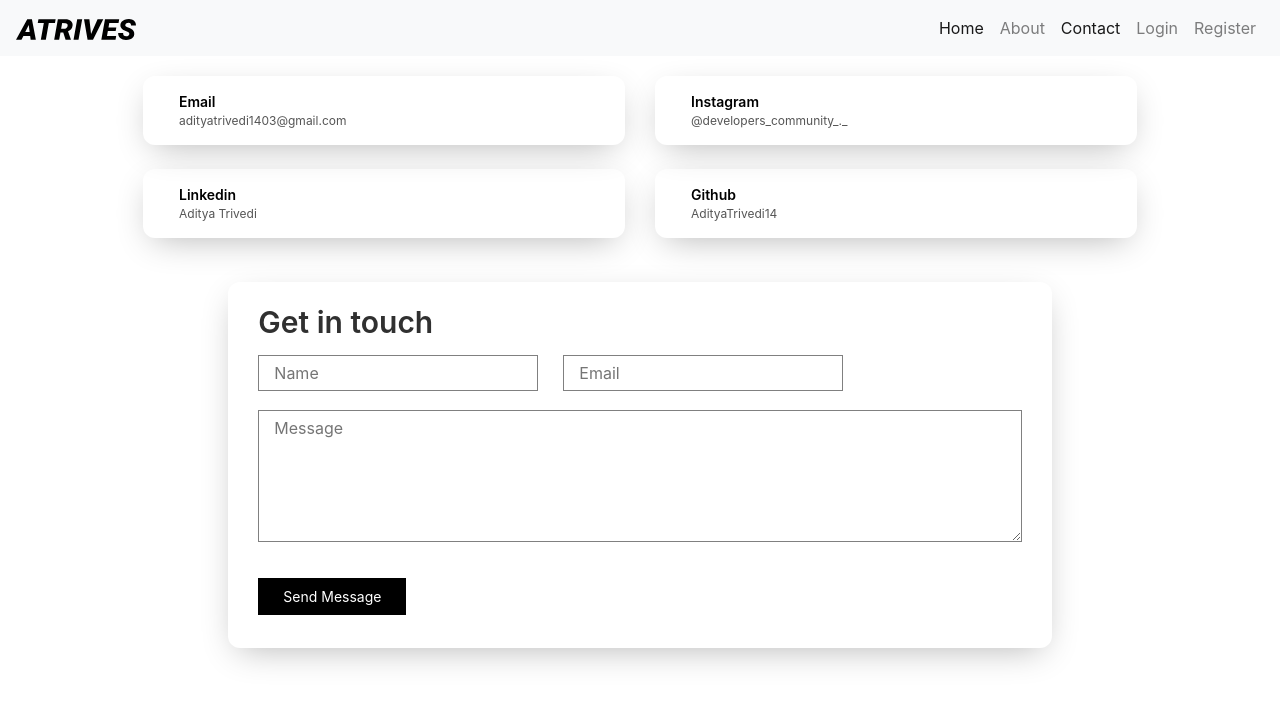
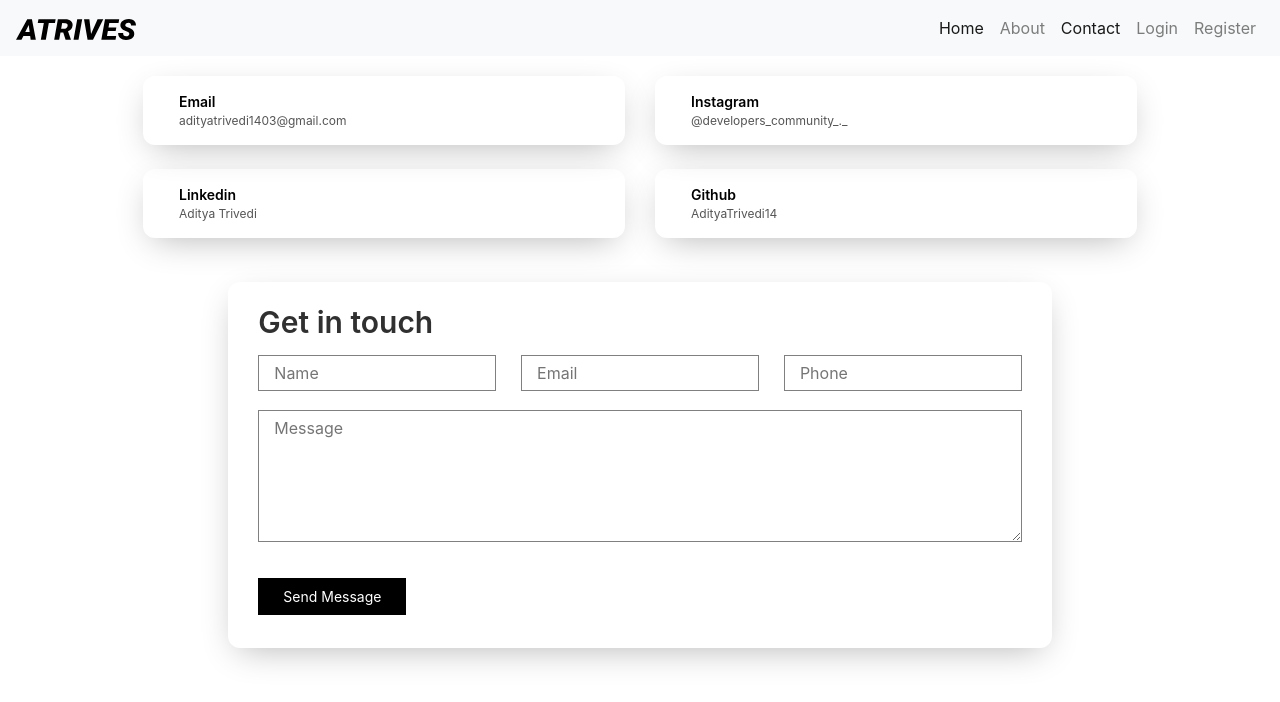
Before and after one commit to AdityaTrivedi14/MERN_app, a React (Create React App) app in the folder client/: page /contact in a window 1280 px wide. Shown: the top 702 px of the page. Built offline with nearby package versions, Linux system fonts and the light colour scheme; no server answers.

Commit message:
ContactPage data AutoFill

```diff
--- a/client/src/App.css
+++ b/client/src/App.css
@@ -102,7 +102,14 @@ body {
   color: #303030;
   margin-bottom: 10px;
 }
-.contactInput:first-child {
+.contactForm-content {
+  display: flex;
+  justify-content: space-between;
+}
+.contactInput {
+  width: 100%;
+}
+.contactInput:not(:last-child) {
   margin-right: 25px;
 }
 .contactInput,
--- a/client/src/components/Contact.js
+++ b/client/src/components/Contact.js
@@ -1,6 +1,21 @@
-import React from "react";
+import React, { useState, useEffect } from "react";
+import axios from "axios";
 
 const Contact = () => {
+  const [userData, setData] = useState([]);
+
+  useEffect(() => {
+    axios
+      .get("http://localhost:5000/about", { withCredentials: true })
+      .then((res) => {
+        console.log("Token Passed successfully");
+        const myData = res.data;
+        setData(myData);
+      })
+      .catch((err) => console.log(err));
+    // eslint-disable-next-line react-hooks/exhaustive-deps
+  }, []);
+
   return (
     <>
       <div className="contactInfo">
@@ -59,6 +74,7 @@ const Contact = () => {
                       type="text"
                       id="contactForm-name"
                       className="contactForm-name contactInput"
+                      value={userData.name}
                       placeholder="Name"
                       required="true"
                     />
@@ -66,7 +82,16 @@ const Contact = () => {
                       type="email"
                       id="contactForm-email"
                       className="contactForm-email contactInput"
+                      value={userData.email}
                       placeholder="Email"
+                      required="true"
+                    />
+                    <input
+                      type="phone"
+                      id="contactForm-phone"
+                      className="contactForm-phone contactInput"
+                      value={userData.phone}
+                      placeholder="Phone"
                       required="true"
                     />
                   </div>
```
